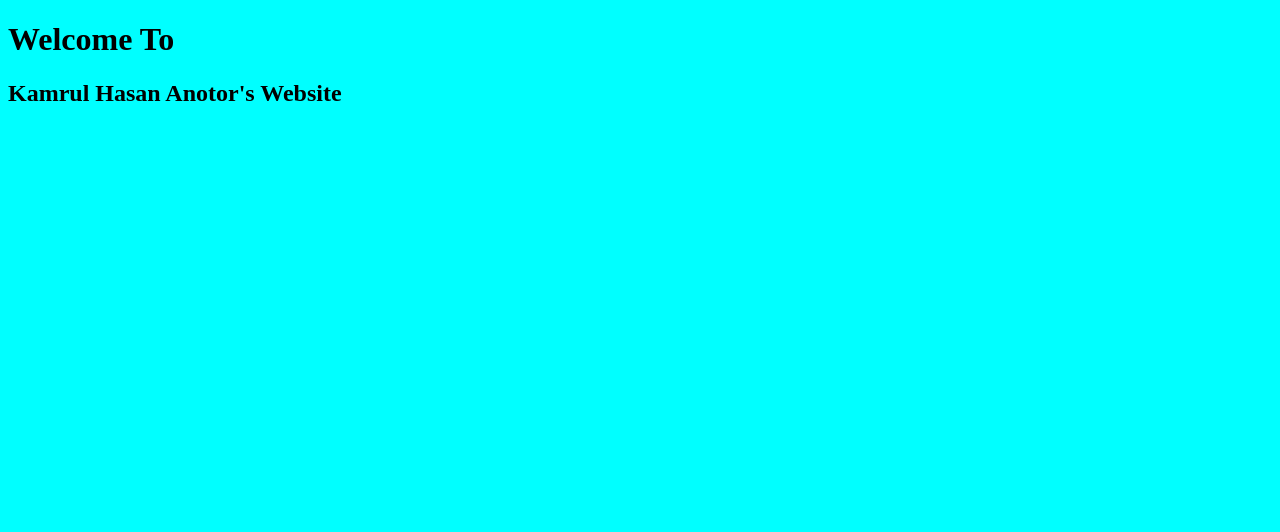
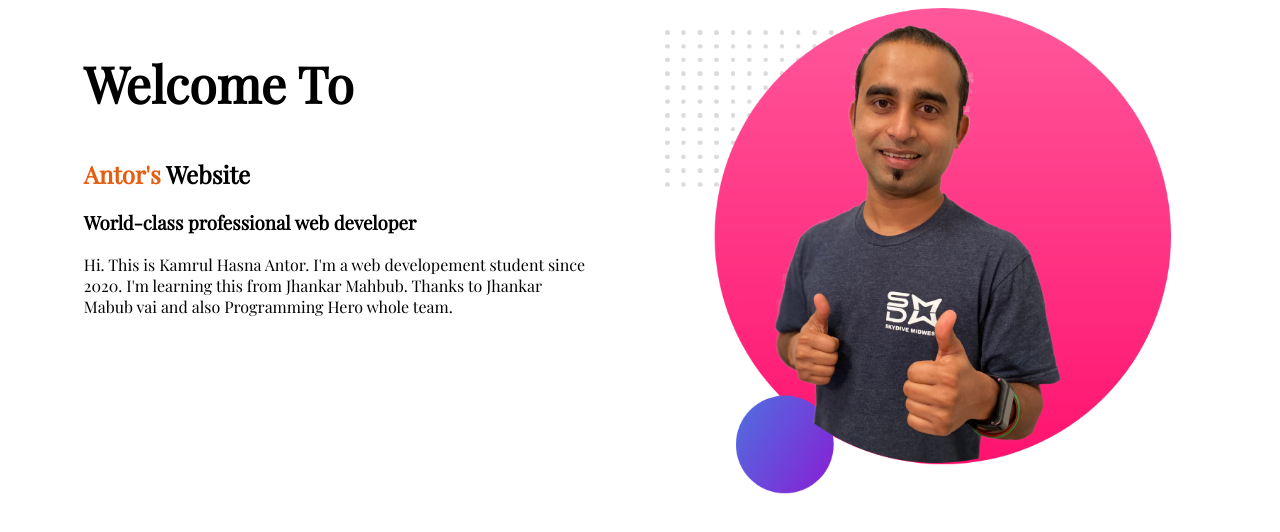
Before and after one commit to kamrul-hasan-antor/web-portfolio, a plain HTML site: page index.html in a window 1280 px wide. Drawn offline with nearby package versions, Linux system fonts and the light colour scheme.

Commit message:
top layer

```diff
--- a/index.html
+++ b/index.html
@@ -5,9 +5,22 @@
         <meta name="viewport" content="width=device-width, initial-scale=1.0">
         <title>My Portfolio</title>
         <link href="style.css" rel="stylesheet">
+        <link rel="preconnect" href="https://fonts.gstatic.com">
+        <link rel="preconnect" href="https://fonts.gstatic.com">
+        <link href="https://fonts.googleapis.com/css2?family=Playfair+Display&display=swap" rel="stylesheet">
+
     </head>
     <body>
+        <section>
+            <div class="half-width">
                 <h1>Welcome To</h1>
-    <h2>Kamrul Hasan Anotor's Website</h2>
+                <h2><span class="name-highlight">Antor's</span> Website</h2>
+                <h3>World-class professional web developer</h3>
+                <p>Hi. This is Kamrul Hasna Antor. I'm a web developement student since 2020. I'm learning this from Jhankar Mahbub. Thanks to Jhankar Mabub vai and also Programming Hero whole team.</p>
+            </div>
+            <div class="half-width">
+                <img src="images/jhankar2.png">
+            </div>
+        </section>
     </body>
 </html>
--- a/style.css
+++ b/style.css
@@ -1,3 +1,18 @@
 body{
-    background-color:aqua;
+    font-family: 'Playfair Display', serif;
 }
+h1{
+    font-size: 50px;
+}
+.name-highlight{
+    color: rgb(230, 93, 14);
+}
+.half-width{
+    width: 40%;
+    float: left;
+    margin-left: 5%;
+    padding-left: 1%;
+}
+.half-width img{
+    width: 100%;
+}
```
Also changed, not shown: images/dream-bg.png (added), images/exp-bg.png (added), images/image 1-2.png (added), images/image 1.png (added), images/image 3.png (added), images/image 4.png (added), images/jhankar.png (added), images/jhankar2.png (added), images/profile1.jpg (added), images/profile2.jpg (added), images/top-banner.png (added). Lines whose indentation alone changed are shown as unchanged.
